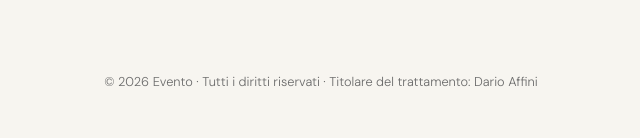
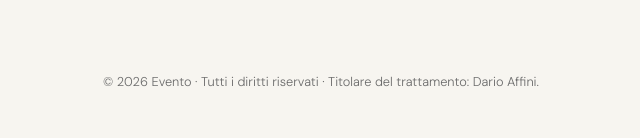
Before and after one commit to app-eventoapp/privacy-policy, a plain HTML site: page index.html in a window 1280 px wide. Shown: the part 3729-3867 px from the top of the page, 319-959 px from the left. Drawn offline with nearby package versions, Linux system fonts and the light colour scheme.

Commit message:
Update index.html

```diff
--- a/index.html
+++ b/index.html
@@ -226,7 +226,7 @@
 </main>
 
 <footer>
-  © 2026 Evento · Tutti i diritti riservati · Titolare del trattamento: Dario Affini
+  © 2026 Evento · Tutti i diritti riservati · Titolare del trattamento: Dario Affini.
 </footer>
 
 </body>
```
